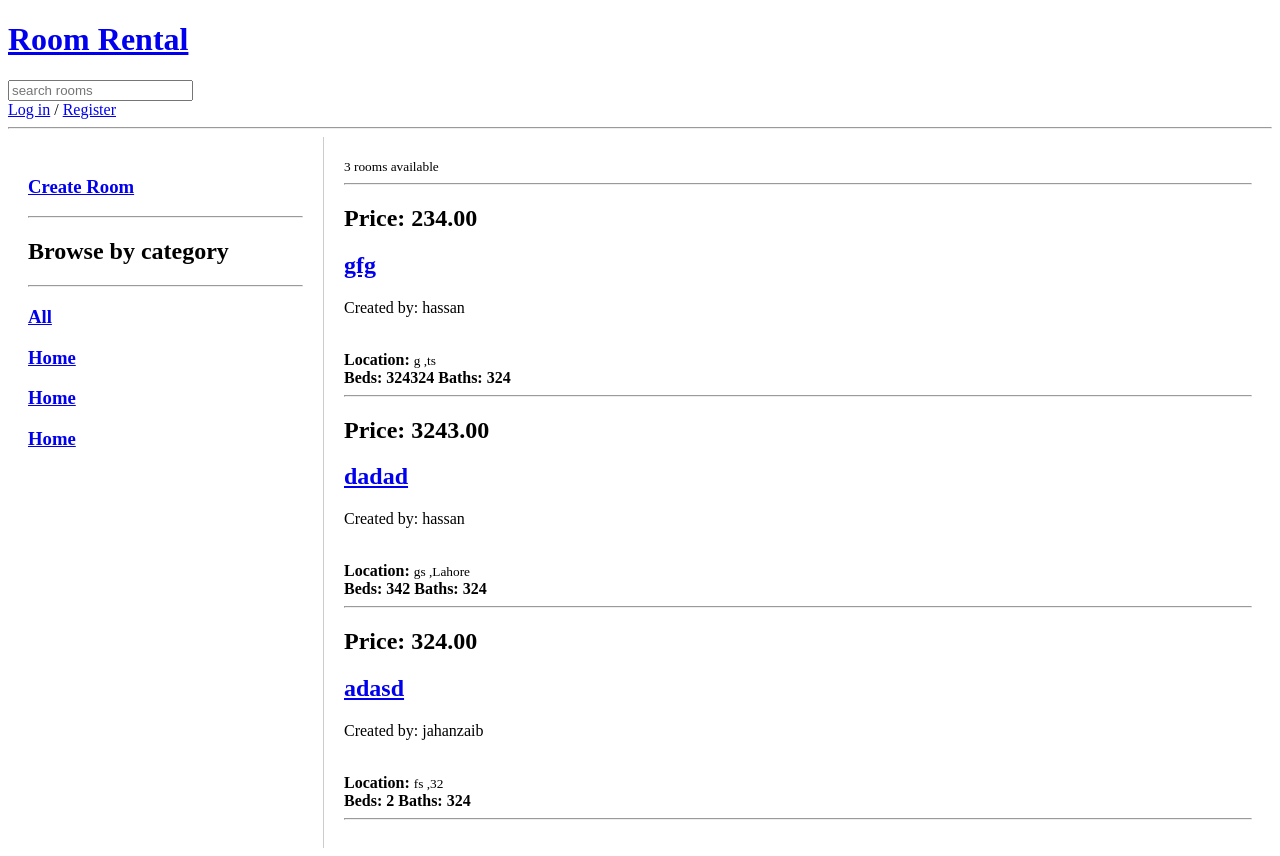
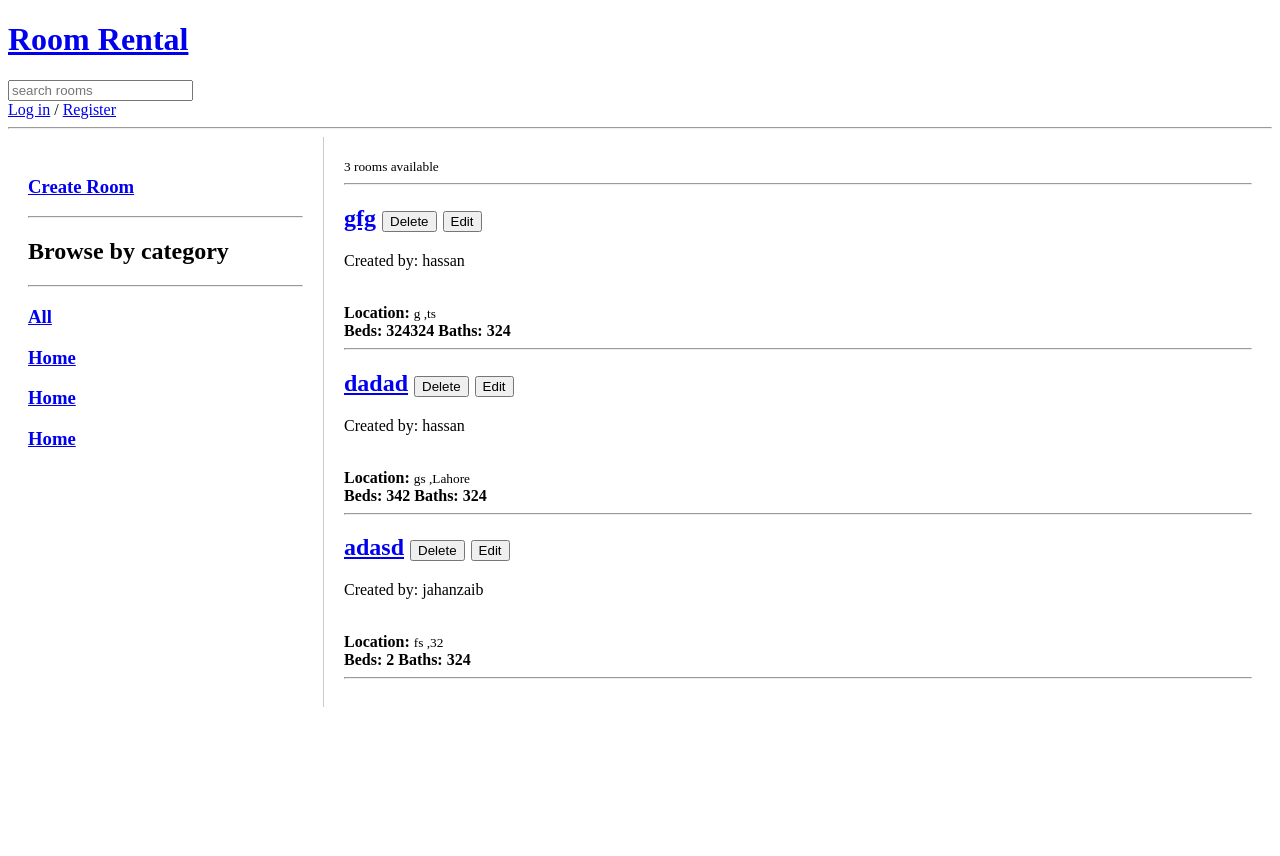
Before and after one commit to jahanzaib-butt/room-rental-website, a Django app: page / in a window 1280 px wide. After the commit the page ends 707 px from the top, so only its background shows below. Run offline with Django 5.2, Linux system fonts and the light colour scheme; data comes from the database, SQL or seed files in the repository; both versions use the stored data as it was after the commit.

Commit message:
make edit delete button

```diff
--- a/base/templates/base/home.html
+++ b/base/templates/base/home.html
@@ -32,12 +32,15 @@
         <small>{{ room_count }} rooms available</small><hr>
 
         {% for room in rooms %}
-            <h2>Price: {{ room.price }}</h2>
-            <h2><a href="{% url 'room' room.id %}">{{ room.title }}</a></h2>
-             <!-- Owner's username -->
-             <p>Created by: {{ room.owner.username }}</p>
-             <br>
-             <b>Location:</b> <small>{{room.area}} ,{{room.city}}</small><br>
+            <h2>
+                <a href="{% url 'room' room.id %}">{{ room.title }}</a>
+                <a href="{% url 'room_delete' room.id %}"><button type="submit">Delete</button></a>
+                <a href="{% url 'room_edit' room.id %}"><button type="submit">Edit</button></a>
+            </h2>
+            <!-- Owner's username -->
+            <p>Created by: {{ room.owner.username }}</p>
+            <br>
+            <b>Location:</b> <small>{{room.area}} ,{{room.city}}</small><br>
             <b>Beds: {{ room.beds }}</b>
             <b>Baths: {{ room.baths }}</b>
             <hr>
--- a/base/urls.py
+++ b/base/urls.py
@@ -10,4 +10,6 @@ urlpatterns = [
     path('login/', auth_views.LoginView.as_view(template_name='base/login.html'), name='login'),
     path('logout/', views.logout_page, name='logout'),
     path('profile/', views.profile, name='profile'),
+    path('delete/<str:pk>/', views.room_delete, name='room_delete'),
+    path('edit/<str:pk>/', views.room_edit, name='room_edit'),
 ]
--- a/base/views.py
+++ b/base/views.py
@@ -49,6 +49,28 @@ def room(request, pk):
     context = {'room': room}
     return render(request,  'base/room.html',context)
 
+@login_required(login_url='Login')
+def room_delete(request,pk):
+    room = Room.objects.get(id=pk)
+    if request.method == 'POST':
+        room.delete()
+        return redirect('home')
+    context = {'room':room}
+    return render(request,'base/room_delete.html',context)
+
+@login_required(login_url='login')
+def room_edit(request, pk):
+    room = Room.objects.get(id=pk)
+    if request.method == 'POST':
+        form = RoomForm(request.POST, instance=room)
+        if form.is_valid():
+            form.save()
+            return redirect('home')
+    else:
+        form = RoomForm(instance=room)
+    context = {'form': form, 'room': room}
+    return render(request, 'base/room_edit.html', context)
+
 
 
 def register(request):
```
Also changed, not shown: base/templates/base/room_delete.html (added, +16 -0 lines), base/templates/base/room_edit.html (added, +11 -0 lines), db.sqlite3.
